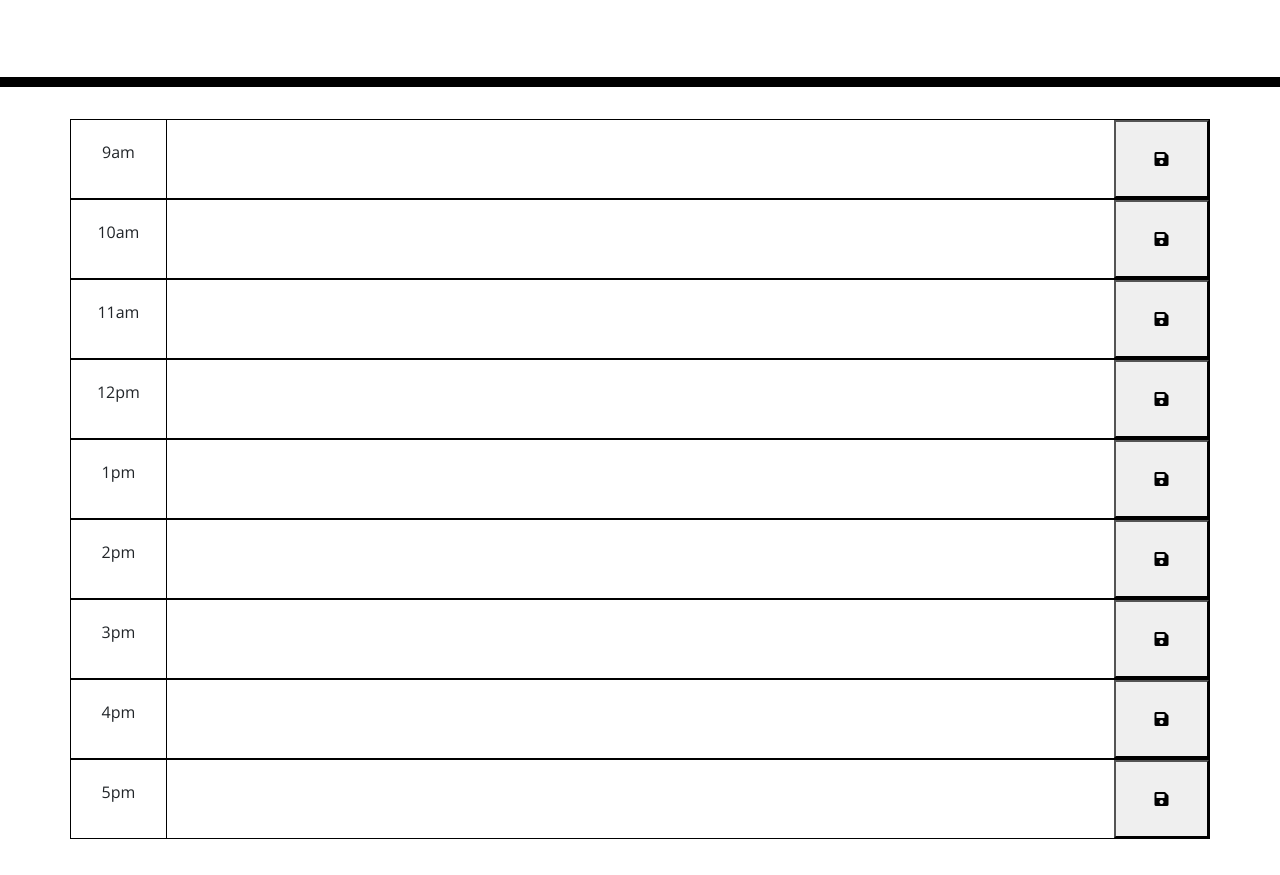
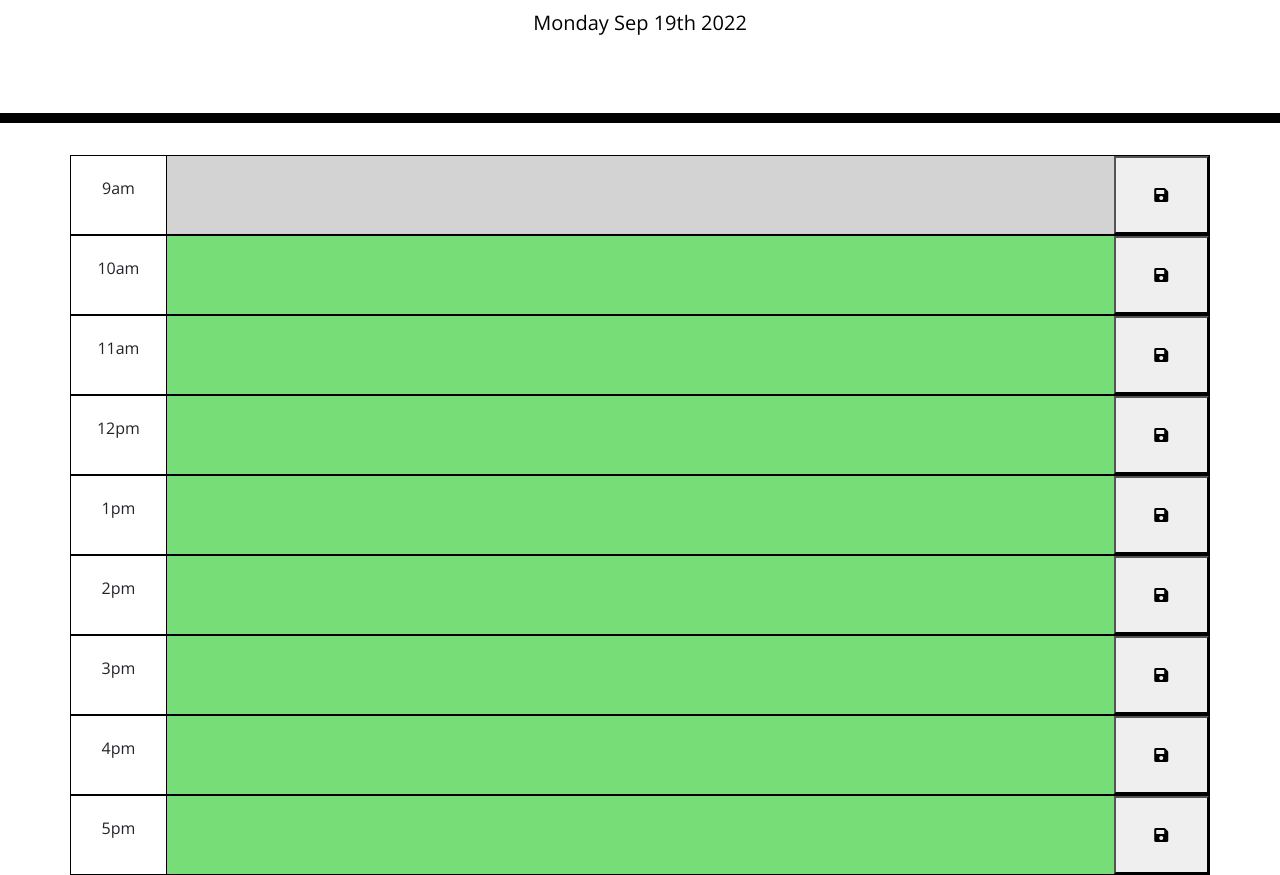
Before and after one commit to Cannaestia/Calendar2, a plain HTML site: page Develop/index.html in a window 1280 px wide. Shown: the part 181-1056 px from the top of the page. Before the commit the page ends 1020 px from the top, so only its background shows below. Drawn offline with nearby package versions, Linux system fonts and the light colour scheme.

Commit message:
added colors

```diff
--- a/Develop/index.html
+++ b/Develop/index.html
@@ -20,70 +20,57 @@
     <p id="currentDay" class="lead"></p>
   </header>
   <div class="container">
-    <div data-id="9am"  class="row">
+    <div data-id = "9am" class="row">
       <div class="col-1 text-center pt-4">9am</div>
-      <textarea class="col-10 appt"></textarea>
+      <textarea data-hour="9" class="col-10 appt"></textarea>
       <button class="col-1 save"><i class="fas fa-save"></i></button>
     </div>
     <div data-id="10am" class="row">
       <div class="col-1 text-center pt-4">10am</div>
-      <textarea class="col-10 appt"></textarea>
+      <textarea data-hour="10" class="col-10 appt"></textarea>
       <button class="col-1 save"><i class="fas fa-save"></i></button>
     </div>
     <div data-id="11am" class="row">
       <div class="col-1 text-center pt-4">11am</div>
-      <textarea class="col-10 appt"></textarea>
+      <textarea data-hour="11" class="col-10 appt"></textarea>
       <button class="col-1 save"><i class="fas fa-save"></i></button>
     </div>
     <div data-id="12pm" class="row">
       <div class="col-1 text-center pt-4">12pm</div>
-      <textarea class="col-10 appt"></textarea>
+      <textarea data-hour="12" class="col-10 appt"></textarea>
       <button class="col-1 save"><i class="fas fa-save"></i></button>
     </div>
     <div data-id="1pm" class="row">
       <div class="col-1 text-center pt-4">1pm</div>
-      <textarea class="col-10 appt"></textarea>
+      <textarea data-hour="13" class="col-10 appt"></textarea>
       <button class="col-1 save"><i class="fas fa-save"></i></button>
     </div>
     <div data-id="2pm" class="row">
       <div class="col-1 text-center pt-4">2pm</div>
-      <textarea class="col-10 appt"></textarea>
+      <textarea data-hour="14" class="col-10 appt"></textarea>
       <button class="col-1 save"><i class="fas fa-save"></i></button>
     </div>
     <div data-id="3pm" class="row">
       <div class="col-1 text-center pt-4">3pm</div>
-      <textarea class="col-10 appt"></textarea>
+      <textarea data-hour="15" class="col-10 appt"></textarea>
       <button class="col-1 save"><i class="fas fa-save"></i></button>
     </div>
     <div data-id="4pm" class="row">
       <div class="col-1 text-center pt-4">4pm</div>
-      <textarea class="col-10 appt"></textarea>
+      <textarea data-hour="16" class="col-10 appt"></textarea>
       <button class="col-1 save"><i class="fas fa-save"></i></button>
     </div>
     <div data-id="5pm" class="row">
       <div class="col-1 text-center pt-4">5pm</div>
-      <textarea class="col-10 appt"></textarea>
+      <textarea data-hour="17" class="col-10 appt"></textarea>
       <button class="col-1 save"><i class="fas fa-save"></i></button>
     </div>
+
   </div>
 
   <script src="https://code.jquery.com/jquery-3.4.1.min.js"></script>
-  <script>
-    $('.container').on('click', '.save', function(){
-      var parentId = $(this).parent().attr('data-id');
-      var appt = $(this).prev().val();
-      console.log(appt);
-      localStorage.setItem(parentId, appt);
-    });
-
-    $('.appt').each(function(){
-      var parentId = $(this).parent().attr('data-id');
-      var appt = localStorage.getItem(parentId);
-      $(this).val(appt);
-    })
-  </script>
-
   <script src="https://cdnjs.cloudflare.com/ajax/libs/moment.js/2.24.0/moment.min.js"></script>
+  <script src="script.js"></script>
 </body>
 
 </html>
--- /dev/null
+++ b/Develop/script.js
@@ -0,0 +1,29 @@
+$('.container').on('click', '.save', function(){
+    var parentId = $(this).parent().attr('data-id');
+    var appt = $(this).prev().val();
+    console.log(appt);
+    localStorage.setItem(parentId, appt);
+  });
+
+  $('.appt').each(function(){
+    var parentId = $(this).parent().attr('data-id');
+    var appt = localStorage.getItem(parentId);
+    $(this).val(appt);
+  })
+
+  var date = moment().format('dddd MMM Do YYYY');
+      $('#currentDay').text(date);
+
+$('textarea').each(function(){
+    var currentTime = moment().format('HH');
+    var dataID = $(this).attr('data-hour');
+    if (currentTime < dataID) {
+       $(this).attr("class", "past");
+    } else if (currentTime === dataID) {
+        $(this).attr("class","present");
+    } else if (currentTime > dataID) {
+        $(this).attr("class","future");
+    }
+    console.log(currentTime);
+
+})
--- a/Develop/style.css
+++ b/Develop/style.css
@@ -11,6 +11,7 @@ textarea{
   color: #000000;
   border-left: 1px solid black;
   padding: 10px;
+  width: 83.3%;
 }
 
 .jumbotron {
```
